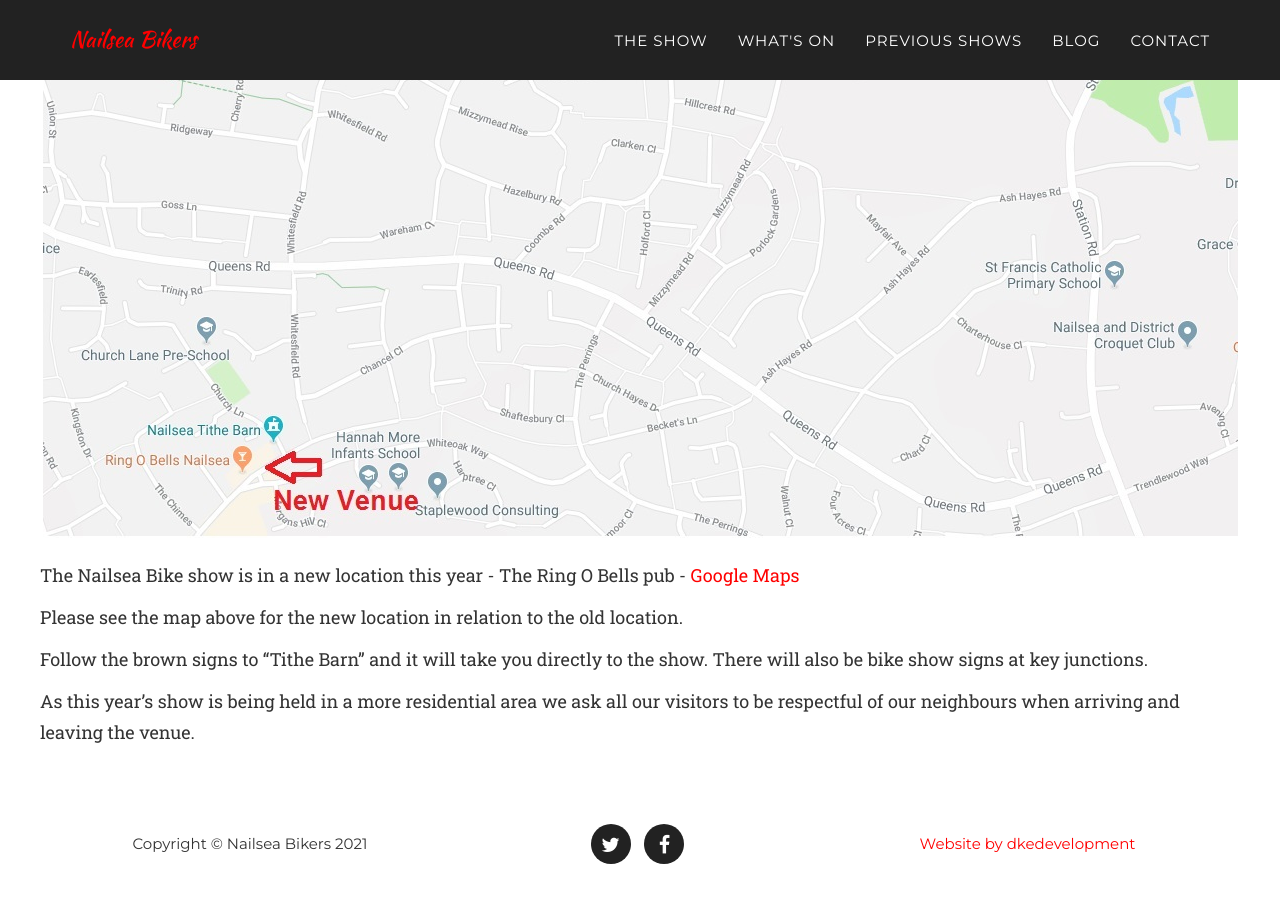
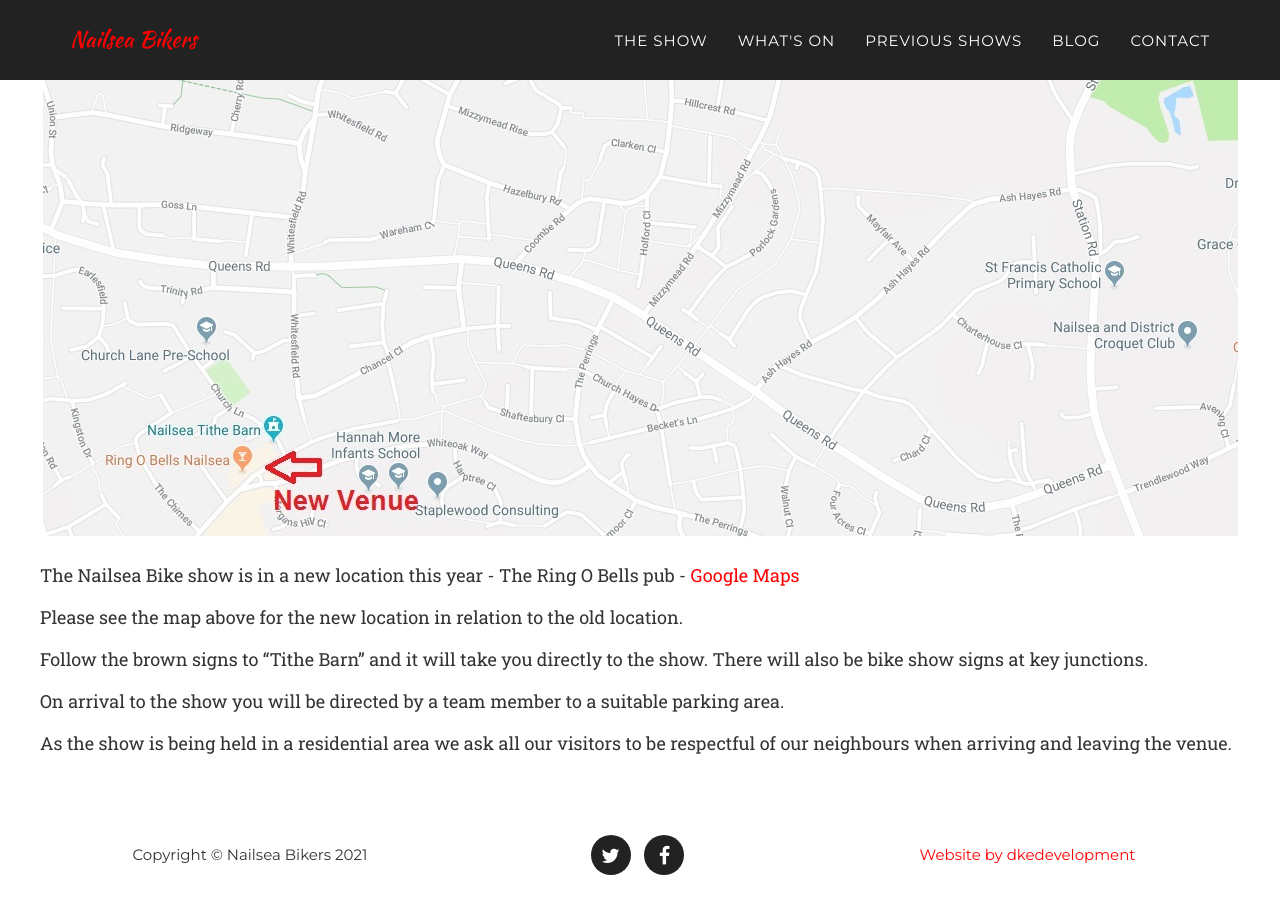
Before and after one commit to nailsea-bikers/nailsea-bikers.github.io, a Jekyll site: the page built from _posts/2019-11-05-directions.markdown, in a window 1280 px wide and 900 px high, scrolled down 678 px. Built offline with Jekyll 4.4.1, drawn with Linux system fonts in a browser that asks for light colours; some web fonts are replaced.

Commit message:
Update for 2021 events

```diff
--- a/_posts/2019-03-09-guest-houses.markdown
+++ b/_posts/2019-03-09-guest-houses.markdown
@@ -124,7 +124,7 @@
 
 Phone: 01275 856015
 
-Please note, the camping is close to the venue but walking is not advised as there are no pavements and the country roads are unlit.  We would recommend getting a taxi.
+Please note, the camping is close to the venue but walking is not advised as there are no pavements and the country roads are unlit.  The campsite provide a shuttle service to and from the event for a small additional fee.
 
 ---
 
--- a/_posts/2019-11-05-directions.markdown
+++ b/_posts/2019-11-05-directions.markdown
@@ -16,4 +16,6 @@
 
 Follow the brown signs to "Tithe Barn" and it will take you directly to the show.  There will also be bike show signs at key junctions.
 
-As this year’s show is being held in a more residential area we ask all our visitors to be respectful of our neighbours when arriving and leaving the venue.
+On arrival to the show you will be directed by a team member to a suitable parking area.
+
+As the show is being held in a residential area we ask all our visitors to be respectful of our neighbours when arriving and leaving the venue.
```
Also changed, not shown: _posts/2021-08-02-castle-combe-2021.markdown (added, +20 -0 lines).
